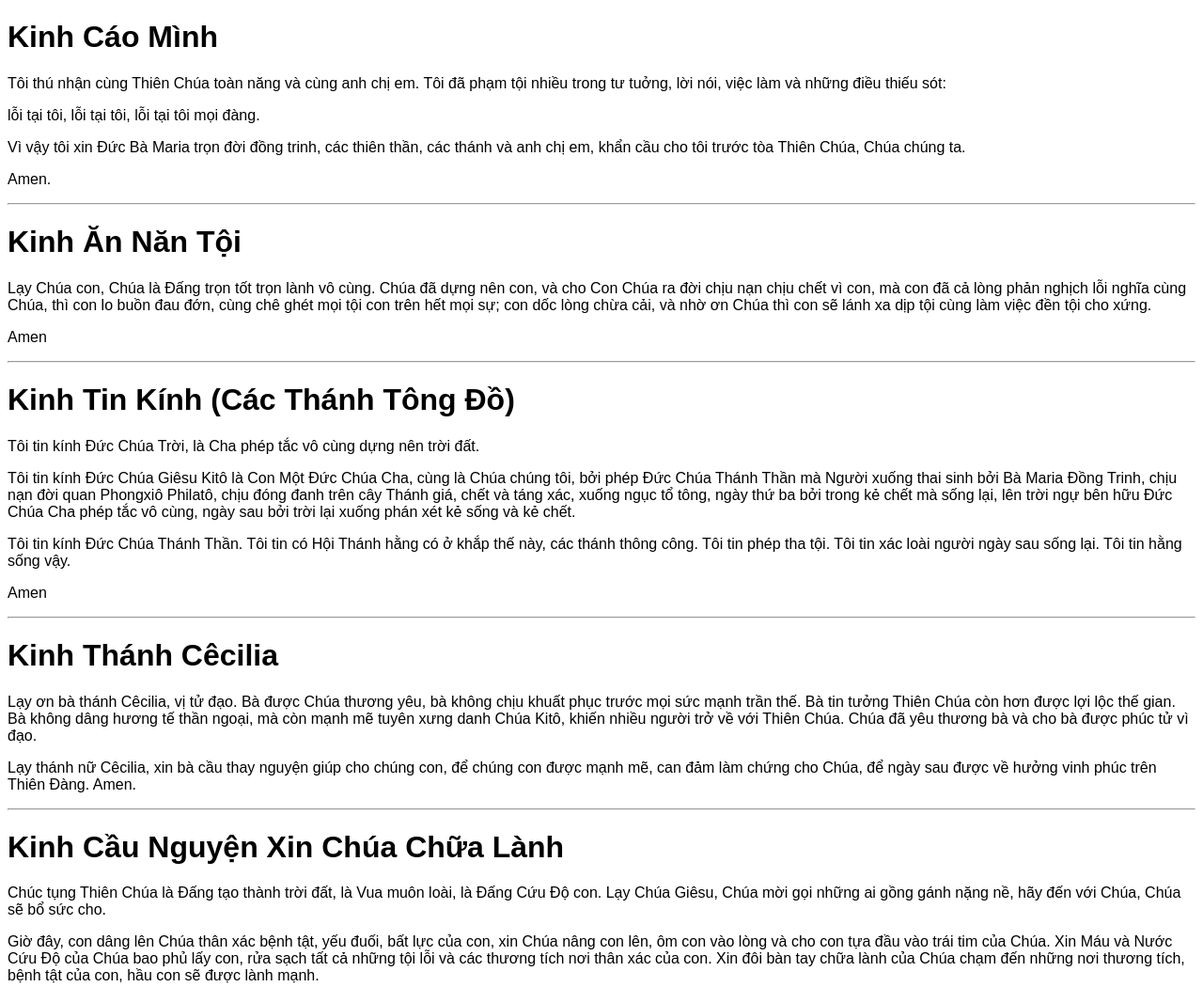
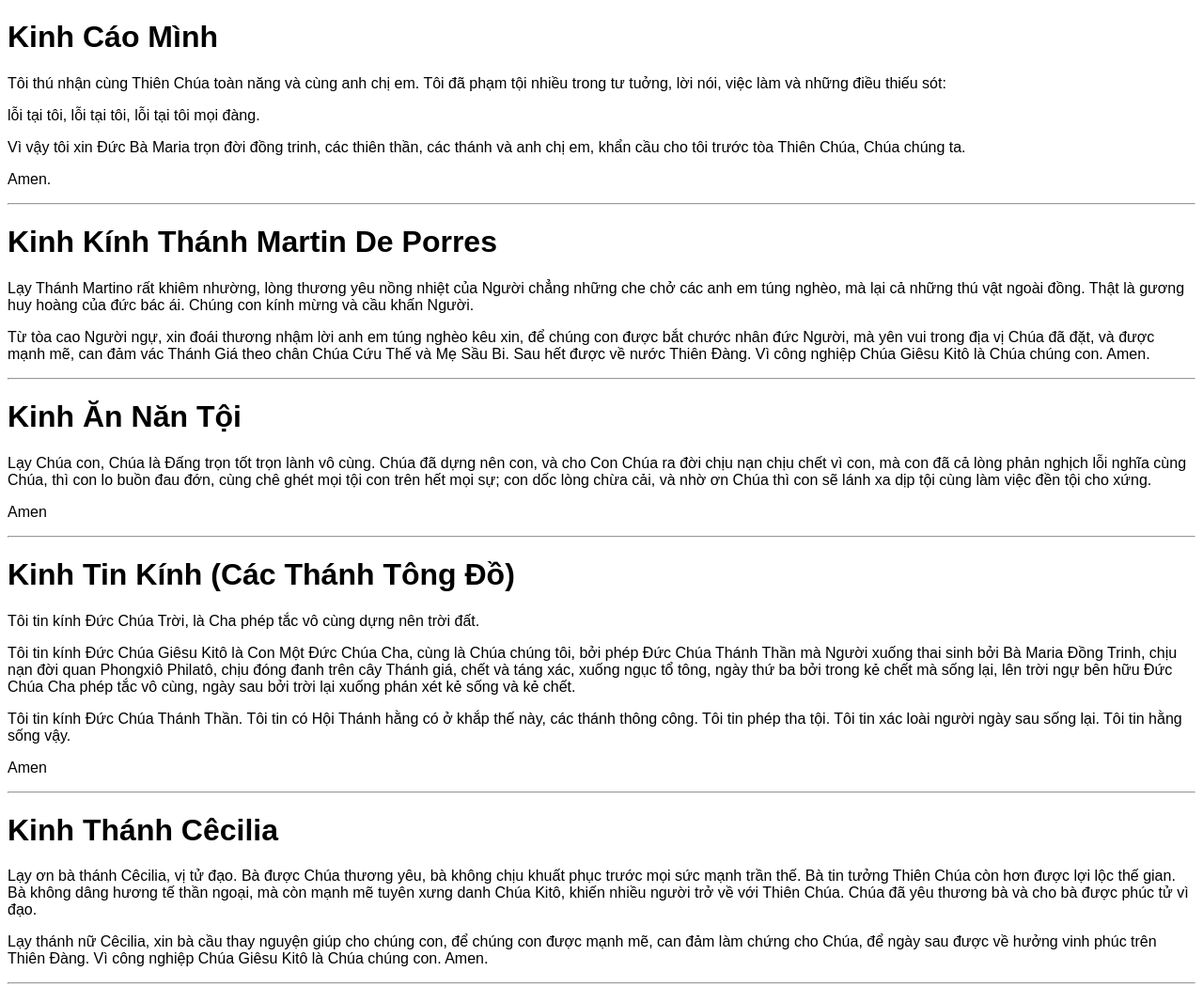
Before and after one commit to kaizday/kaizday.github.io, a plain HTML site: page index.html in a window 1280 px wide. Shown: the top 1050 px of the page at 94% size. Drawn offline with Linux system fonts and the light colour scheme.

Commit message:
Update index.html

```diff
--- a/index.html
+++ b/index.html
@@ -20,6 +20,11 @@
 <p>Amen.</p>
 <hr/>
 
+<h1>Kinh Kính Thánh Martin De Porres</h1>
+<p>Lạy Thánh Martino rất khiêm nhường, lòng thương yêu nồng nhiệt của Người chẳng những che chở các anh em túng nghèo, mà lại cả những thú vật ngoài đồng. Thật là gương huy hoàng của đức bác ái. Chúng con kính mừng và cầu khấn Người.</p>
+<p>Từ tòa cao Người ngự, xin đoái thương nhậm lời anh em túng nghèo kêu xin, để chúng con được bắt chước nhân đức Người, mà yên vui trong địa vị Chúa đã đặt, và được mạnh mẽ, can đảm vác Thánh Giá theo chân Chúa Cứu Thế và Mẹ Sầu Bi. Sau hết được về nước Thiên Ðàng. Vì công nghiệp Chúa Giêsu Kitô là Chúa chúng con. Amen.</p>
+<hr/>
+
 <h1>Kinh Ăn Năn Tội</h1>
 <p>Lạy Chúa con, Chúa là Đấng trọn tốt trọn lành vô cùng. Chúa đã dựng nên con, và cho Con Chúa ra đời chịu nạn chịu chết vì con, mà con đã cả lòng phản nghịch lỗi nghĩa cùng Chúa, thì con lo buồn đau đớn, cùng chê ghét mọi tội con trên hết mọi sự; con dốc lòng chừa cải, và nhờ ơn Chúa thì con sẽ lánh xa dịp tội cùng làm việc đền tội cho xứng.</p>
 <p>Amen</p>
@@ -34,7 +39,7 @@
 
 <h1>Kinh Thánh Cêcilia</h1>
 <p>Lạy ơn bà thánh Cêcilia, vị tử đạo. Bà được Chúa thương yêu, bà không chịu khuất phục trước mọi sức mạnh trần thế. Bà tin tưởng Thiên Chúa còn hơn được lợi lộc thế gian. Bà không dâng hương tế thần ngoại, mà còn mạnh mẽ tuyên xưng danh Chúa Kitô, khiến nhiều người trở về với Thiên Chúa. Chúa đã yêu thương bà và cho bà được phúc tử vì đạo.</p>
-<p>Lạy thánh nữ Cêcilia, xin bà cầu thay nguyện giúp cho chúng con, để chúng con được mạnh mẽ, can đảm làm chứng cho Chúa, để ngày sau được về hưởng vinh phúc trên Thiên Đàng. Amen.</p>
+<p>Lạy thánh nữ Cêcilia, xin bà cầu thay nguyện giúp cho chúng con, để chúng con được mạnh mẽ, can đảm làm chứng cho Chúa, để ngày sau được về hưởng vinh phúc trên Thiên Đàng. Vì công nghiệp Chúa Giêsu Kitô là Chúa chúng con. Amen.</p>
 <hr/>
 
 <h1>Kinh Cầu Nguyện Xin Chúa Chữa Lành</h1>
```
